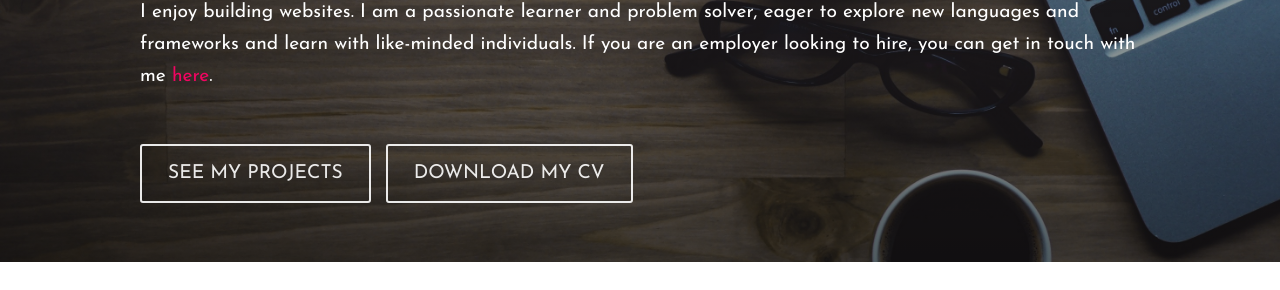
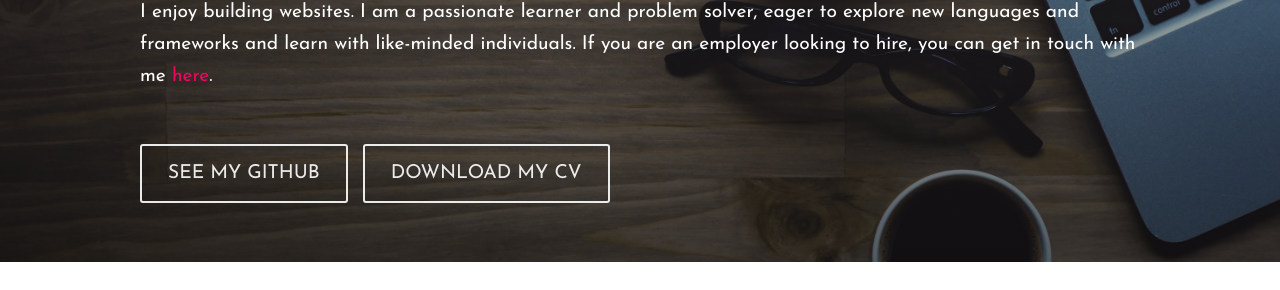
Before and after one commit to skibinska/personal-website, a website: page public/index.html in a window 1280 px wide. Shown: the part 328-618 px from the top of the page. Drawn offline with Linux system fonts and the light colour scheme.

Commit message:
Change see my projects to see my github button
related #82

```diff
--- a/public/index.html
+++ b/public/index.html
@@ -41,7 +41,7 @@
         I enjoy building websites. I am a passionate learner and problem solver, eager to explore new languages and frameworks and learn with like-minded individuals. If you are an employer looking to hire, you can get in touch with me
         <a class="style-a intro__paragraph-pink" href="#contact">here</a>.
       </p>
-      <a class="btn btn__intro btn__intro-projects" href="#projects">See my projects</a>
+      <a class="btn btn__intro" href="https://github.com/skibinska" target="_blank">See my GitHub</a>
       <a class="btn btn__intro" href="http://ewelina.skibinska.co.uk/#/" target="_blank">Download my CV</a>
     </div>
   </div>
--- a/public/scripts/index.js
+++ b/public/scripts/index.js
@@ -16,7 +16,6 @@ var PersonalWebsite = (function (document, window) {
       window.addEventListener('scroll', toggleFixedHeader);
       hamburgerIcon.addEventListener('click', toggleHeaderAnimation);
       addScroll('.intro__paragraph-pink');
-      addScroll('.btn__intro-projects');
       addScroll('.navigation__item a');
     }
 
```
